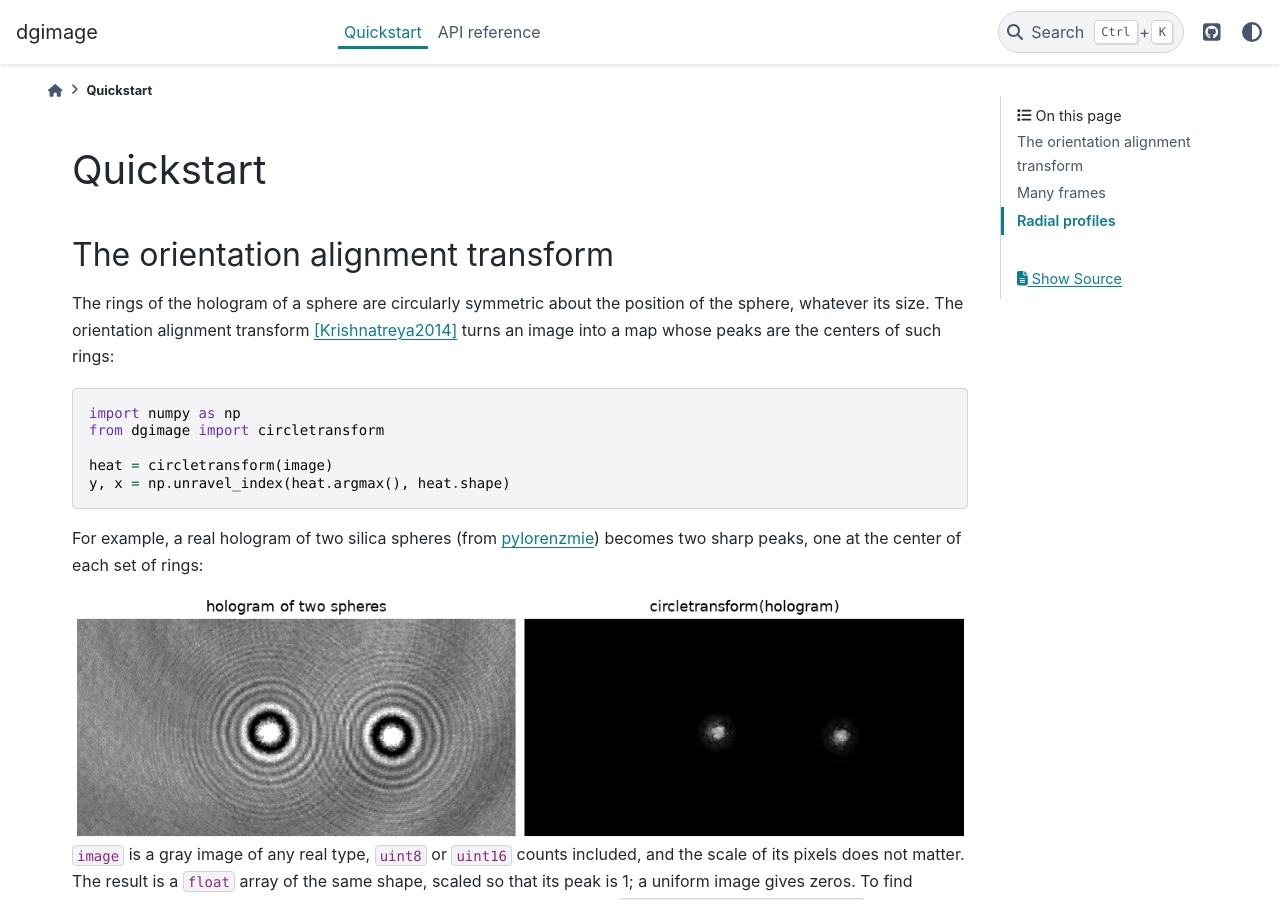
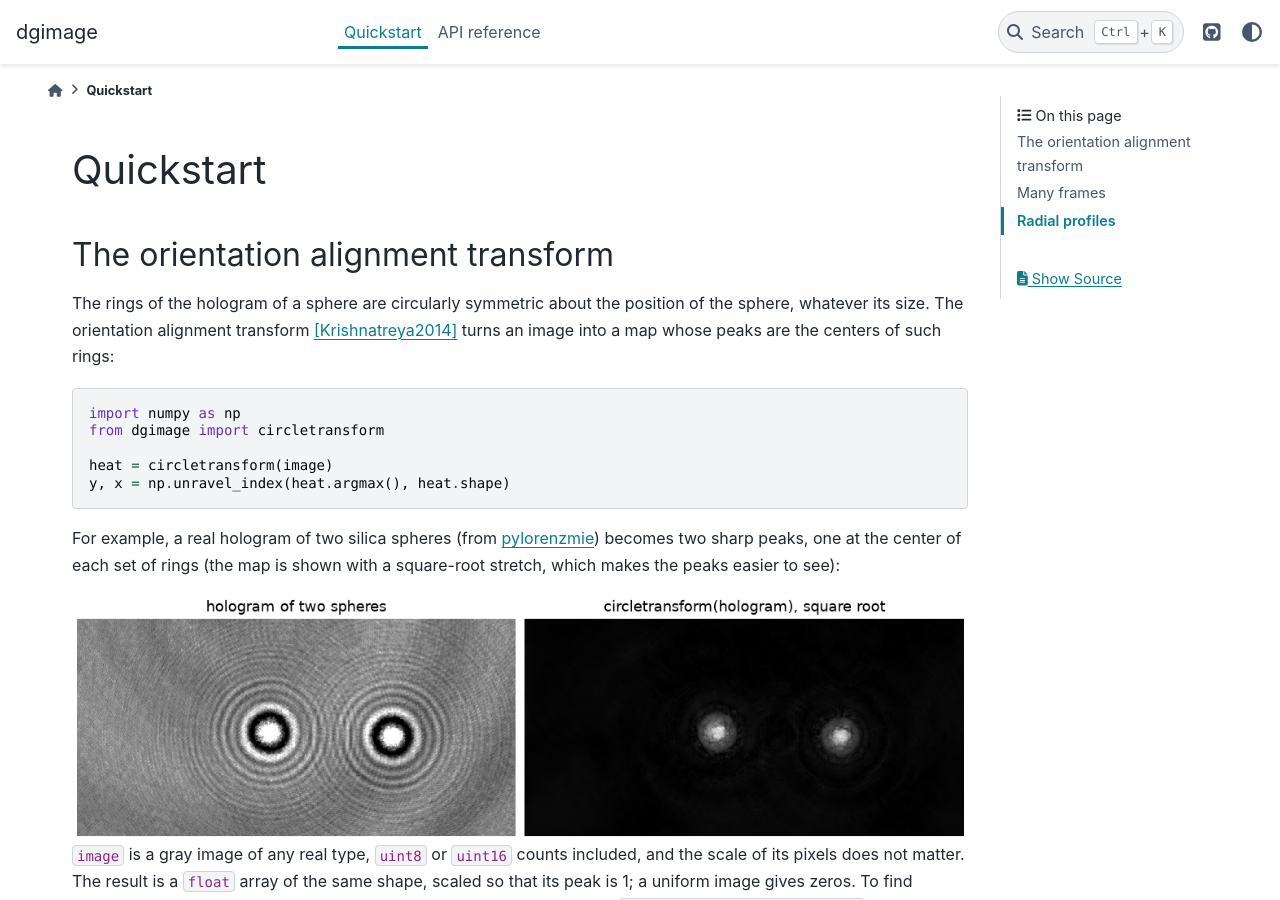
Before and after one commit to davidgrier/dgimage, a Sphinx documentation site: the page built from docs/quickstart.rst, in a window 1280 px wide and 900 px high. Built offline with Sphinx 7.4.7 and the PyData theme 0.15.4, drawn with Linux system fonts in a browser that asks for light colours.

Commit message:
Docs: stretch the contrast of the circle transform figure
Co-Authored-By: Claude Sonnet 5.5 <noreply@anthropic.com>

```diff
--- a/docs/make_figures.py
+++ b/docs/make_figures.py
@@ -56,8 +56,9 @@ def transform_figure() -> None:
                              constrained_layout=True)
     axes[0].imshow(image, **STYLE)
     axes[0].set_title('hologram of two spheres')
-    axes[1].imshow(heat, cmap='gray', interpolation='none')
-    axes[1].set_title('circletransform(hologram)')
+    # The peaks are narrow against a dark map: the square root stretches them.
+    axes[1].imshow(np.sqrt(heat), cmap='gray', interpolation='none')
+    axes[1].set_title('circletransform(hologram), square root')
     for ax in axes:
         ax.set_xlim(x0, x1)
         ax.set_ylim(y1, y0)
--- a/docs/quickstart.rst
+++ b/docs/quickstart.rst
@@ -17,7 +17,8 @@ centers of such rings::
 
 For example, a real hologram of two silica spheres (from
 `pylorenzmie <https://github.com/davidgrier/pylorenzmie>`_) becomes two
-sharp peaks, one at the center of each set of rings:
+sharp peaks, one at the center of each set of rings (the map is shown
+with a square-root stretch, which makes the peaks easier to see):
 
 .. image:: _static/circletransform.png
    :alt: A hologram of two spheres and its orientation alignment transform,
```
Also changed, not shown: docs/_static/circletransform.png.
